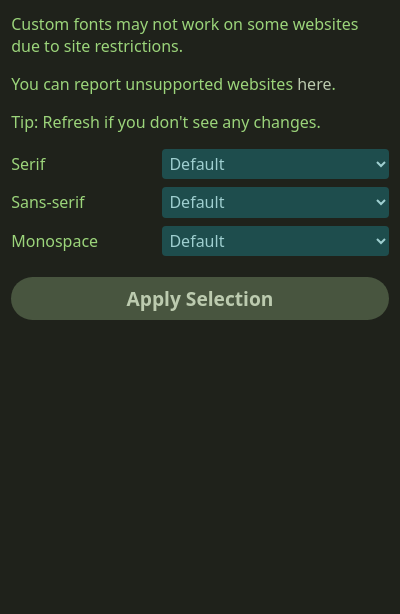
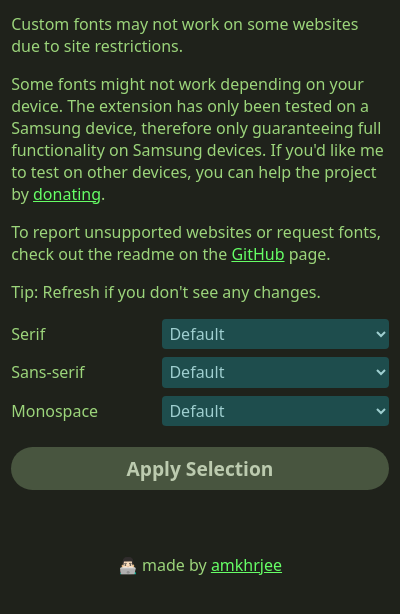
Before and after one commit to amkhrjee/fontonic-firefox-android, a browser extension: page popup/popup.html in a window 400 px wide. Shown: the part 84-698 px from the top of the page. Drawn offline with nearby package versions, Linux system fonts and the light colour scheme.

Commit message:
fix: popup css

```diff
--- a/fonts.css
+++ b/fonts.css
@@ -1,2 +1 @@
-@import url('https://fonts.googleapis.com/css2?family=Fira+Code:wght@300..700&family=Inter:wght@100..900&family=Nunito:ital,wght@0,200..1000;1,200..1000&family=Playfair:ital,opsz,wght@0,5..1200,300..900;1,5..1200,300..900&family=Source+Code+Pro:ital,wght@0,200..900;1,200..900&family=Vollkorn:ital,wght@0,400..900;1,400..900&display=swap')
-/* Comic Neue */
+@import url('https://fonts.googleapis.com/css2?family=Comic+Neue:ital,wght@0,300;0,400;0,700;1,300;1,400;1,700&family=Fira+Code:wght@300..700&family=Inter:wght@100..900&family=Nunito:ital,wght@0,200..1000;1,200..1000&family=Playfair:ital,opsz,wght@0,5..1200,300..900;1,5..1200,300..900&family=Source+Code+Pro:ital,wght@0,200..900;1,200..900&family=Vollkorn:ital,wght@0,400..900;1,400..900&display=swap');
--- a/popup/popup.css
+++ b/popup/popup.css
@@ -4,6 +4,16 @@ body {
     color: #9cd57b;
     overflow: hidden;
     font-family: system-ui, -apple-system, BlinkMacSystemFont, 'Segoe UI', Roboto, Oxygen, Ubuntu, Cantarell, 'Open Sans', 'Helvetica Neue', sans-serif
+}
+
+a:link {
+    color: #66ff66;
+    text-decoration: underline;
+}
+
+a:visited {
+    color: #66ff66;
+    text-decoration: underline;
 }
 
 h2 {
@@ -176,3 +186,8 @@ select {
     text-align: center;
     font-size: 1.8rem;
 }
+
+.footer {
+    text-align: center;
+    padding: 4rem;
+}
--- a/popup/popup.html
+++ b/popup/popup.html
@@ -30,8 +30,13 @@
         <div class="main">
             <p>Custom fonts may not work on some websites due to site restrictions.
             </p>
-            <p>You can report unsupported websites <a target="_blank"
-                    href="https://forms.gle/3eqT9NU3mGHNjtyD8">here</a>.</p>
+            <p>Some fonts might not work depending
+                on your device. The extension has only been tested on a Samsung device, therefore only guaranteeing full
+                functionality on Samsung devices. If you'd like me to test on other devices, you can help the project by
+                <a href="https://linktr.ee/amkhrjee">donating</a>.
+            </p>
+            <p>To report unsupported websites or request fonts, check out the readme on the <a
+                    href="https://github.com/amkhrjee/fontonic-firefox-android">GitHub</a> page. </p>
             <p>Tip: Refresh if you don't see any changes.</p>
             <form name="fonts">
                 <label for="serif">Serif</label>
@@ -54,6 +59,9 @@
                     <span id="restore-btn" class="btn-text">Restore</span>
                 </button>
             </div>
+            <div class="footer">
+                👨🏻‍💻 made by <a href="https://amkhrjee.xyz">amkhrjee</a>
+            </div>
         </div>
         <div class="support-slide">
             <p>Thank you for using Fontonic ❤</p>
```
Also changed, not shown: readme.md.
